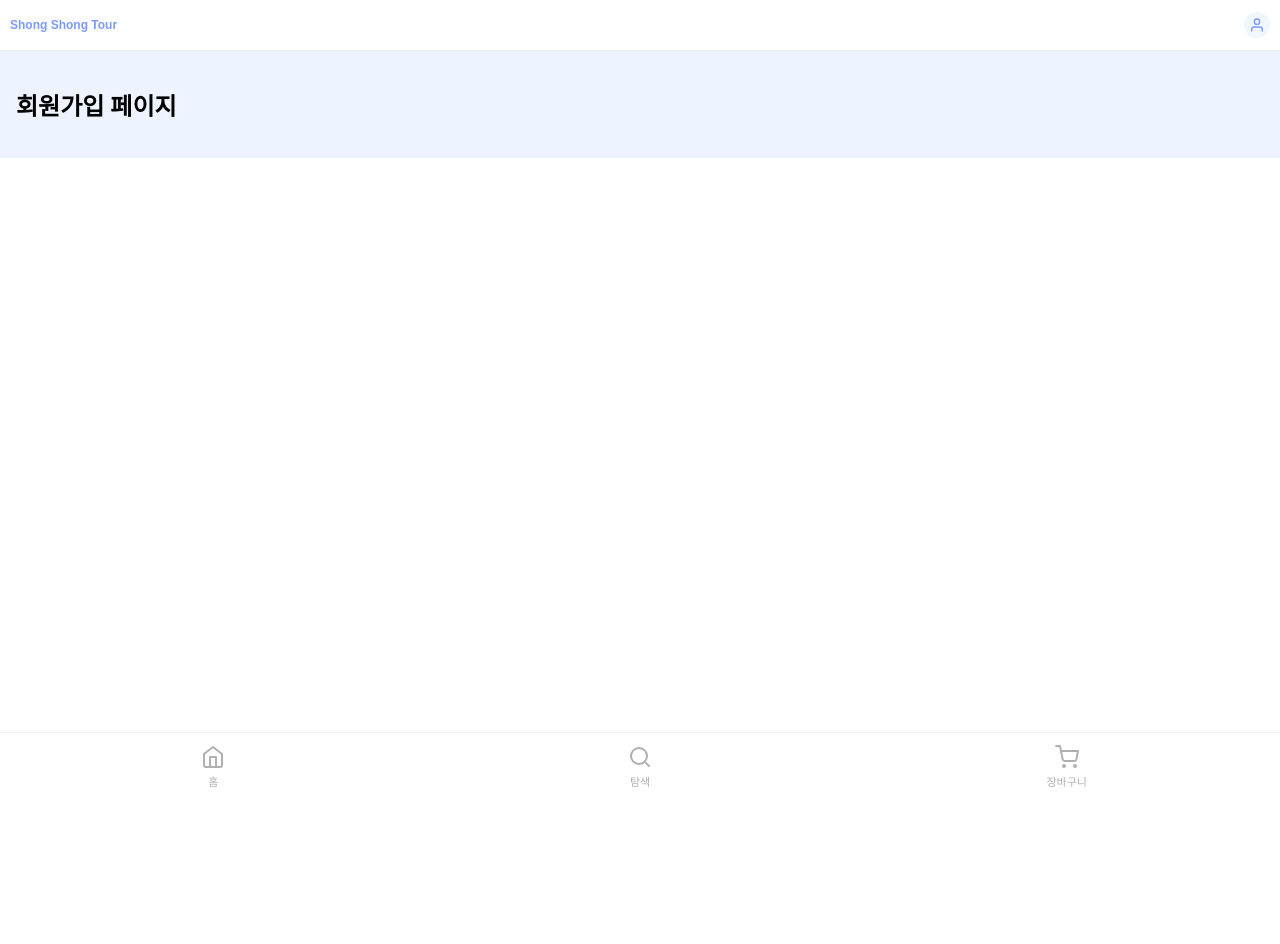
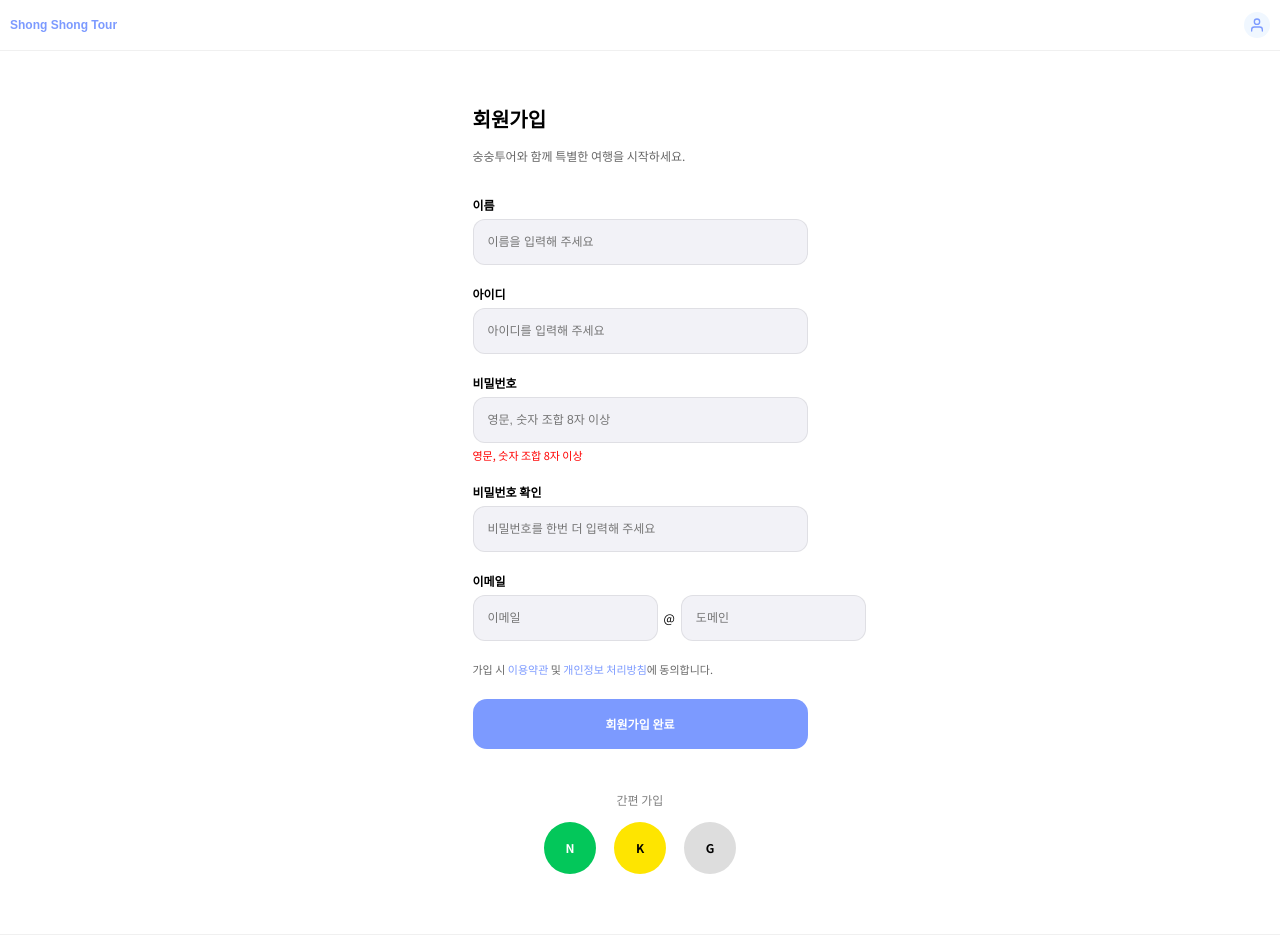
Before and after one commit to haini000/shongshong_tour, a React (Vite) app: page /join in a window 1280 px wide. Shown: the top 944 px of the page. Before the commit the page ends 800 px from the top, so only its background shows below. Built offline with nearby package versions, Linux system fonts and the light colour scheme; no server answers; a web font is replaced by a local one.

Commit message:
feat/join 디자인 구현

```diff
--- /dev/null
+++ b/src/pages/user/auth/join/Join.scss
@@ -0,0 +1,160 @@
+@use '/src/components/common.scss' as *;
+
+.join {
+  max-width: 375px;
+  width: 100%;
+  margin: 0 auto;
+  padding: 40px 20px 60px;
+  background: $white;
+  font-family: $font-admin;
+
+  /* ===== 타이틀 ===== */
+  &__title {
+    margin-bottom: 32px;
+
+    h1 {
+      font-size: $font-20;
+      font-weight: 700;
+    }
+
+    p {
+      margin-top: 6px;
+      font-size: $font-12;
+      color: rgba($black, 0.6);
+    }
+  }
+
+  /* ===== 폼 ===== */
+  &__form {
+    .form-group {
+      display: flex;
+      flex-direction: column;
+      margin-bottom: 20px;
+
+      label {
+        font-size: $font-12;
+        font-weight: 600;
+        margin-bottom: 6px;
+      }
+
+      input {
+        height: 46px;
+        border-radius: 12px;
+        border: 1px solid rgba($black, 0.08);
+        padding: 0 14px;
+        font-size: $font-12;
+        background: $light-gray;
+        outline: none;
+        transition: 0.2s;
+
+        &:focus {
+          border-color: $primary-500;
+          background: $white;
+        }
+      }
+
+      .error {
+        font-size: 11px;
+        color: red;
+        margin-top: 4px;
+      }
+    }
+
+    .email-box {
+      display: flex;
+      align-items: center;
+      gap: 6px;
+
+      input {
+        flex: 1;
+      }
+
+      span {
+        font-size: $font-12;
+      }
+    }
+
+    .agreement {
+      font-size: 11px;
+      color: rgba($black, 0.6);
+      margin: 10px 0 22px;
+
+      span {
+        color: $primary-500;
+        cursor: pointer;
+      }
+    }
+
+    .join-btn {
+      width: 100%;
+      height: 50px;
+      border-radius: 14px;
+      border: none;
+      background: $primary-500;
+      color: $white;
+      font-family: $font-admin;
+      font-size: $font-12;
+      font-weight: 600;
+      cursor: pointer;
+      transition: 0.2s;
+
+      &:hover {
+        opacity: 0.9;
+      }
+
+      &:active {
+        transform: scale(0.98);
+      }
+    }
+  }
+
+  /* ===== SNS 영역 ===== */
+  &__sns {
+    margin-top: 42px;
+    text-align: center;
+
+    p {
+      font-size: $font-12;
+      color: rgba($black, 0.5);
+      margin-bottom: 14px;
+    }
+
+    .sns-icons {
+      display: flex;
+      justify-content: center;
+      gap: 18px;
+    }
+
+    .sns {
+      width: 52px;
+      height: 52px;
+      border-radius: 50%;
+      display: flex;
+      align-items: center;
+      justify-content: center;
+      font-size: $font-12;
+      font-weight: 700;
+      cursor: pointer;
+      transition: 0.2s;
+    }
+
+    .n {
+      background: #03c75a;
+      color: $white;
+    }
+
+    .k {
+      background: #fee500;
+      color: $black;
+    }
+
+    .g {
+      background: #ddd;
+      color: $black;
+    }
+
+    .sns:hover {
+      transform: translateY(-2px);
+    }
+  }
+}
--- a/src/pages/user/auth/join/Join.tsx
+++ b/src/pages/user/auth/join/Join.tsx
@@ -1,9 +1,65 @@
-const Join = () => {
+import "./Join.scss";
+
+export default function Join() {
   return (
-    <div className="main-content">
-      <h2>회원가입 페이지</h2>
+    <div className="join">
+      {/* 타이틀 */}
+      <div className="join__title">
+        <h1>회원가입</h1>
+        <p>숭숭투어와 함께 특별한 여행을 시작하세요.</p>
+      </div>
+
+      {/* 폼 */}
+      <div className="join__form">
+        <div className="form-group">
+          <label>이름</label>
+          <input type="text" placeholder="이름을 입력해 주세요" />
+        </div>
+
+        <div className="form-group">
+          <label>아이디</label>
+          <input type="text" placeholder="아이디를 입력해 주세요" />
+        </div>
+
+        <div className="form-group">
+          <label>비밀번호</label>
+          <input type="password" placeholder="영문, 숫자 조합 8자 이상" />
+          <span className="error">영문, 숫자 조합 8자 이상</span>
+        </div>
+
+        <div className="form-group">
+          <label>비밀번호 확인</label>
+          <input
+            type="password"
+            placeholder="비밀번호를 한번 더 입력해 주세요"
+          />
+        </div>
+
+        <div className="form-group">
+          <label>이메일</label>
+          <div className="email-box">
+            <input type="text" placeholder="이메일" />
+            <span>@</span>
+            <input type="text" placeholder="도메인" />
+          </div>
+        </div>
+
+        <p className="agreement">
+          가입 시 <span>이용약관</span> 및 <span>개인정보 처리방침</span>에 동의합니다.
+        </p>
+
+        <button className="join-btn">회원가입 완료</button>
+      </div>
+
+      {/* SNS */}
+      <div className="join__sns">
+        <p>간편 가입</p>
+        <div className="sns-icons">
+          <div className="sns n">N</div>
+          <div className="sns k">K</div>
+          <div className="sns g">G</div>
+        </div>
+      </div>
     </div>
-  )
-};
-
-export default Join;
+  );
+}
```
